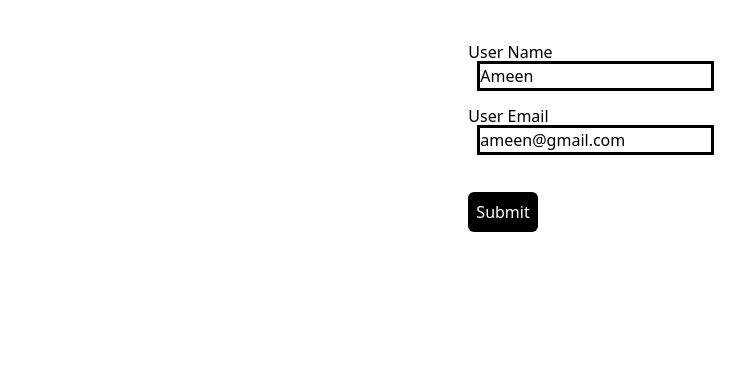
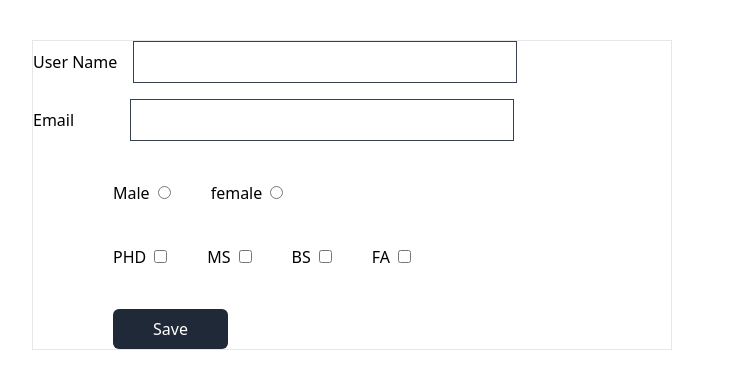
Before and after one commit to Nabi-Ameen/corvit-reactjs, a React (Create React App) app: page / in a window 1280 px wide. Shown: the top 388 px of the page, without its empty margins (8-753 px from the left). Built offline with nearby package versions, Linux system fonts and the light colour scheme.

Commit message:
form handling with object

```diff
--- a/src/components/FormHandling.jsx
+++ b/src/components/FormHandling.jsx
@@ -1,46 +1,87 @@
 import React, { useState } from 'react'
 
 const FormHandling = () => {
+    const [person, setPerson] = useState(
+        {
+            userName: "",
+            email: "",
+            gender: "",
+            qual: [],
+        }
+    )
 
-    const [userName, setUserName] = useState("Ameen");
-    const [email, setEmail] = useState("ameen@gmail.com");
-
-    const handleName = (e) => {
-        setUserName(e.target.value)
+    const handleQualification = (e) => {
+        const { value } = e.target
+        if (e.target.checked) {
+            setPerson({
+                ...person,
+                qual: [...person.qual, value]
+            })
+        } else {
+            setPerson({
+                ...person,
+                qual: person.qual.filter((qual) => qual !== value)
+            }
+            )
+        }
     }
 
-    const handleEmail = (e) => {
-        setEmail(e.target.value)
+    const handleSubmit = (e) => {
+        e.preventDefault()
+        console.log("person", person)
     }
 
-    const handleSubmit = (e)=>{
-        e.preventDefault()
-        console.log(userName, email)
-    }
+    return (
+        <form onSubmit={handleSubmit}>
+            <div className='w-1/2 m-10 border'>
+                <div>
+                    <label htmlFor="userName">User Name</label>
+                    <input type='text' id='userName' onChange={(e) => setPerson({ ...person, userName: e.target.value })} className='ml-4 border border-gray-700 w-96 p-2' />
+                </div>
 
+                <div>
+                    <label htmlFor="userName">Email</label>
+                    <input type='text' onChange={(e) => setPerson({ ...person, email: e.target.value })} id='Email' className='ml-14 mt-4 border border-gray-700 w-96 p-2' />
+                </div>
 
-
-    return (
-        <div className='flex justify-center mt-10'>
-            <form onSubmit={(e)=> handleSubmit(e)}>
-                <div className='w-1/2 space-y-4 '>
+                <div className='flex items-center mt-10 pl-20'>
                     <div>
-                        <label htmlFor="">User Name</label>
-                        <input type='text' id='' name='' value={userName} onChange={(e) => handleName(e)} className=' outline ml-3' />
+                        <label htmlFor="male">Male</label>
+                        <input type="radio" value="Male" name='gender' onChange={(e) => setPerson({ ...person, gender: e.target.value })} className='ml-2' />
                     </div>
-
-                    <div>
-                        <label htmlFor="">User Email</label>
-                        <input type='text' id='' name='' value={email} className=' outline ml-3' onChange={(e) => handleEmail(e)} />
+                    <div className='pl-10'>
+                        <label htmlFor="male">female</label>
+                        <input type="radio" value="female" name='gender' onChange={(e) => setPerson({ ...person, gender: e.target.value })} id='female' className='ml-2 ' />
                     </div>
                 </div>
 
+                <div className='flex items-center mt-10 pl-20'>
+                    <div>
+                        <label htmlFor="male">PHD</label>
+                        <input type="checkbox" value="PHD" onChange={handleQualification} className='ml-2' />
+                    </div>
+                    <div className='pl-10'>
+                        <label htmlFor="male">MS</label>
+                        <input type="checkbox" value="MS" onChange={handleQualification} className='ml-2' />
+                    </div>
 
-                <button onClick={handleSubmit} type='button' className='bg-black text-white p-2 rounded-md mt-10'>Submit</button>
-            </form>
+                    <div className='pl-10'>
+                        <label htmlFor="male">BS</label>
+                        <input type="checkbox" value="BS" onChange={handleQualification} className='ml-2' />
+                    </div>
 
+                    <div className='pl-10'>
+                        <label htmlFor="male">FA</label>
+                        <input type="checkbox" value="FA" onChange={handleQualification} className='ml-2' />
+                    </div>
 
-        </div>
+                </div>
+
+                <div>
+                    <button className='px-10 py-2 bg-gray-800 text-white rounded-md mt-10 ml-20'>Save</button>
+                </div>
+            </div>
+        </form>
     )
 }
 
```
